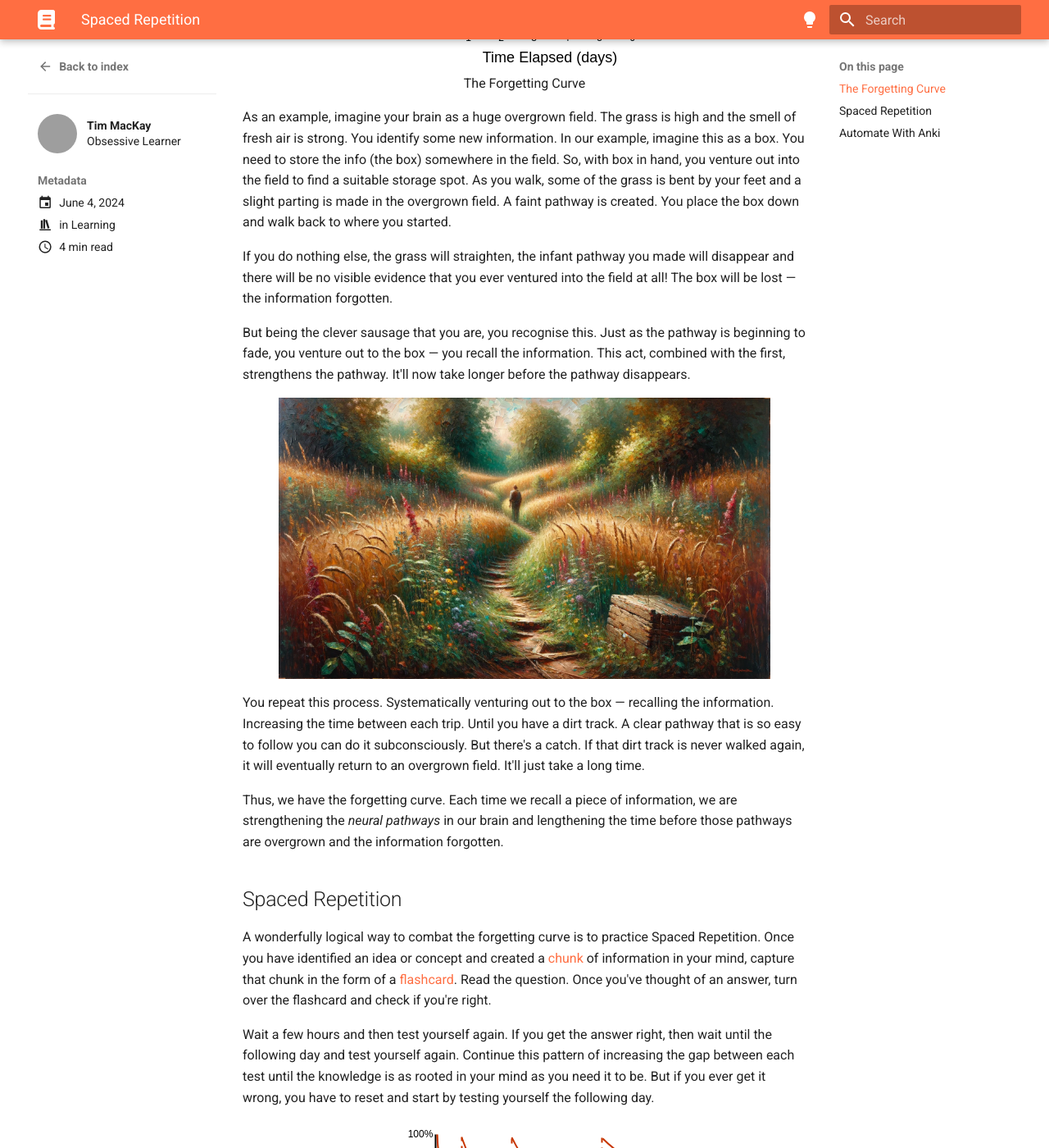
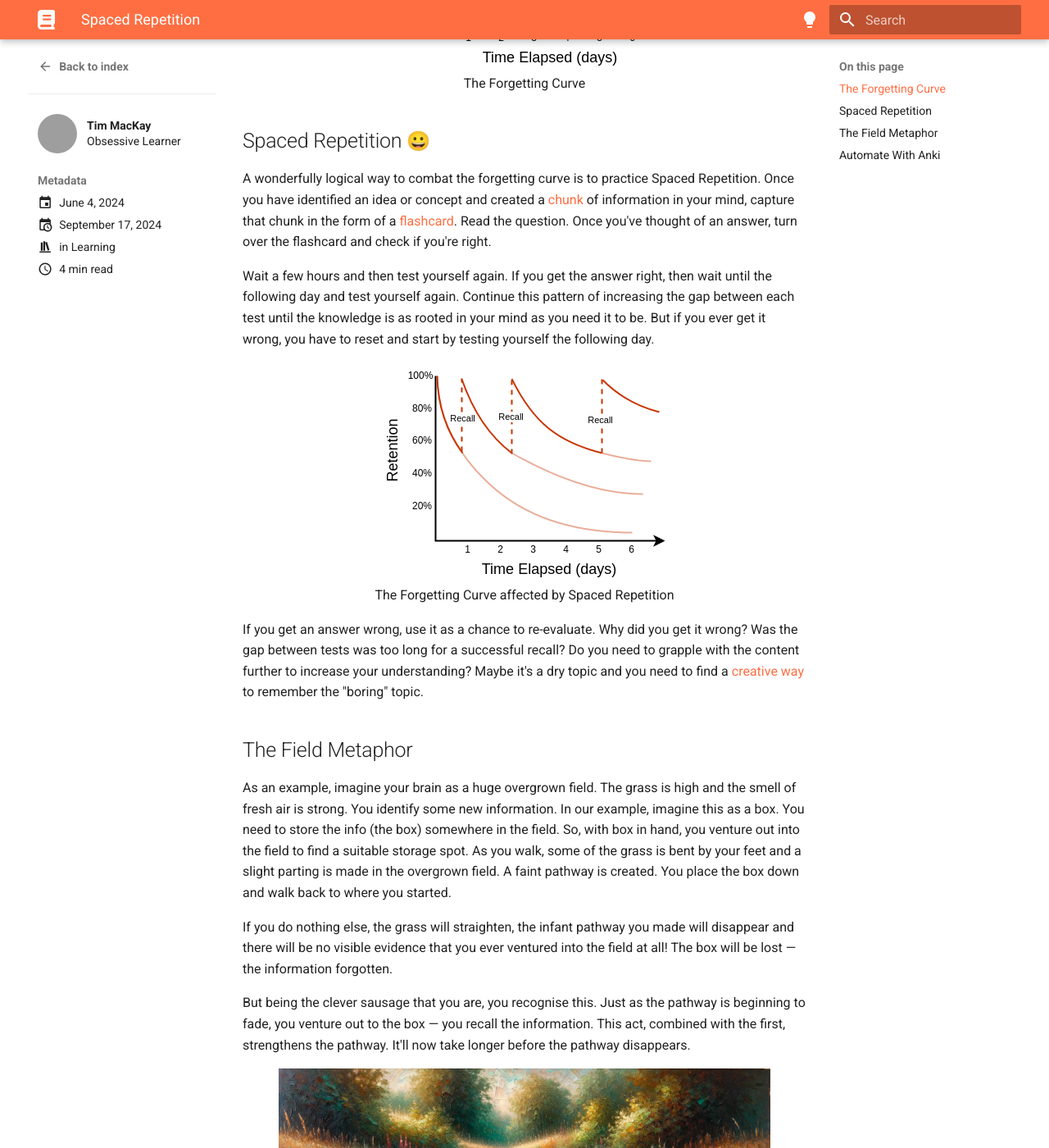
Before and after one commit to simplytim42/simplytim42.github.io, an MkDocs documentation site: the page built from docs/blog/posts/2024/spaced-repetition.md, in a window 1280 px wide and 1400 px high, scrolled down 712 px. Shown: the whole window at 82% size. Built offline with MkDocs 1.6.1 and Material for MkDocs 9.7.7, drawn with Linux system fonts in a browser that asks for light colours; emoji names are drawn with the system emoji font; some of the changed text lies outside the part shown; grey boxes are pictures that could not be loaded.

Commit message:
updated diagrams and corrected space-repetition article

```diff
--- a/docs/blog/posts/2024/chunk-it-up.md
+++ b/docs/blog/posts/2024/chunk-it-up.md
@@ -25,7 +25,7 @@ As children we are initially taught to recognise single letters. We go over them
 To begin with it's a lengthy task of processing each letter one by one before we know what the word is. But soon that particular combination of letters becomes one whole word. At this point the word is now its own _Chunk_. A composite of smaller _Chunks_ if you will. At this point we only look at the word and the meaning of all the letters combined enters into our mind.
 
 <figure markdown="span">
-  ![](../../../diagrams/study_skills/chunks.svg)
+  ![](../../../diagrams/learning/chunks.svg)
 </figure>
 
 ## Why is this Relevant?
--- a/docs/blog/posts/2024/spaced-repetition.md
+++ b/docs/blog/posts/2024/spaced-repetition.md
@@ -3,6 +3,7 @@ authors:
   - tim
 date:
   created: 2024-06-04
+  updated: 2024-09-17
 categories:
   - Learning
 tags:
@@ -23,11 +24,24 @@ Before we get into the "how" of Spaced Repetition, let's talk about what problem
 When we learn a new piece of information, our brain can retain it for a small amount of time before it is forgotten. But each time we recall the information, it takes longer to forget. We have strengthened the neural pathway.
 
 <figure markdown="span">
-  ![A graph showing the forgetting curve](../../../diagrams/study_skills/forgetting_curve.svg){ loading=lazy }
+  ![A graph showing the forgetting curve](../../../diagrams/learning/forgetting_curve.svg){ loading=lazy }
   <figurecaption>The Forgetting Curve</figurecaption>
 </figure>
 
 
+## Spaced Repetition :grinning:
+A wonderfully logical way to combat the forgetting curve is to practice Spaced Repetition. Once you have identified an idea or concept and created a [chunk](./chunk-it-up.md) of information in your mind, capture that chunk in the form of a [flashcard](https://en.wikipedia.org/wiki/Flashcard). Read the question. Once you've thought of an answer, turn over the flashcard and check if you're right.
+
+Wait a few hours and then test yourself again. If you get the answer right, then wait until the following day and test yourself again. Continue this pattern of increasing the gap between each test until the knowledge is as rooted in your mind as you need it to be. But if you ever get it wrong, you have to reset and start by testing yourself the following day.
+
+<figure markdown="span">
+  ![A graph showing the affects of spaced repetition on the forgetting curve](../../../diagrams/learning/spaced_repetition.svg){ loading=lazy }
+  <figurecaption>The Forgetting Curve affected by Spaced Repetition</figurecaption>
+</figure>
+
+If you get an answer wrong, use it as a chance to re-evaluate. Why did you get it wrong? Was the gap between tests was too long for a successful recall? Do you need to grapple with the content further to increase your understanding? Maybe it's a dry topic and you need to find a [creative way](./how-to-remember-anything.md) to remember the "boring" topic.
+
+## The Field Metaphor
 As an example, imagine your brain as a huge overgrown field. The grass is high and the smell of fresh air is strong. You identify some new information. In our example, imagine this as a box. You need to store the info (the box) somewhere in the field. So, with box in hand, you venture out into the field to find a suitable storage spot. As you walk, some of the grass is bent by your feet and a slight parting is made in the overgrown field. A faint pathway is created. You place the box down and walk back to where you started.
 
 If you do nothing else, the grass will straighten, the infant pathway you made will disappear and there will be no visible evidence that you ever ventured into the field at all! The box will be lost — the information forgotten.
@@ -43,20 +57,6 @@ You repeat this process. Systematically venturing out to the box — recalling t
 Thus, we have the forgetting curve. Each time we recall a piece of information, we are strengthening the _neural pathways_ in our brain and lengthening the time before those pathways are overgrown and the information forgotten.
 
 
-## Spaced Repetition
-
-A wonderfully logical way to combat the forgetting curve is to practice Spaced Repetition. Once you have identified an idea or concept and created a [chunk](./chunk-it-up.md) of information in your mind, capture that chunk in the form of a [flashcard](https://en.wikipedia.org/wiki/Flashcard). Read the question. Once you've thought of an answer, turn over the flashcard and check if you're right.
-
-Wait a few hours and then test yourself again. If you get the answer right, then wait until the following day and test yourself again. Continue this pattern of increasing the gap between each test until the knowledge is as rooted in your mind as you need it to be. But if you ever get it wrong, you have to reset and start by testing yourself the following day.
-
-<figure markdown="span">
-  ![A graph showing the affects of spaced repetition on the forgetting curve](../../../diagrams/study_skills/spaced_repetition.svg){ loading=lazy }
-  <figurecaption>Spaced Repetition</figurecaption>
-</figure>
-
-If you get an answer wrong, use it as a chance to re-evaluate. Why did you get it wrong? Was the gap between tests was too long for a successful recall? Do you need to grapple with the content further to increase your understanding? Maybe it's a dry topic and you need to find a [creative way](./how-to-remember-anything.md) to remember the "boring" topic.
-
-
 ## Automate With Anki
 If you are someone who loves physical flashcards then you can ignore this section.
 
```
Also changed, not shown: docs/diagrams/learning/chunks.svg (renamed from docs/diagrams/study_skills/chunks.svg), docs/diagrams/learning/forgetting_curve.svg (renamed from docs/diagrams/study_skills/forgetting_curve.svg), docs/diagrams/learning/spaced_repetition.svg (renamed from docs/diagrams/study_skills/spaced_repetition.svg), 7 other files.
